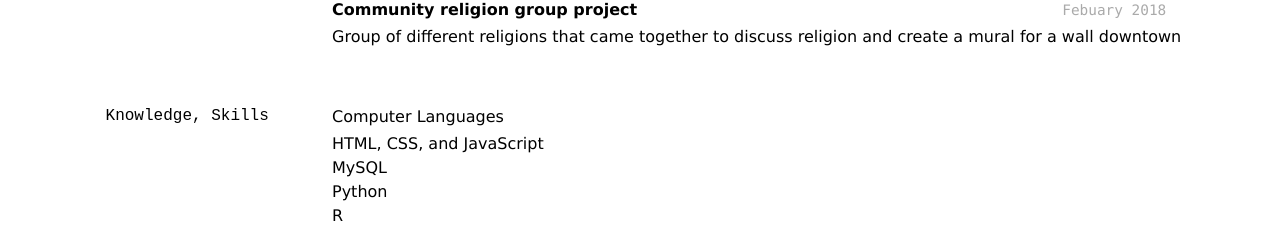
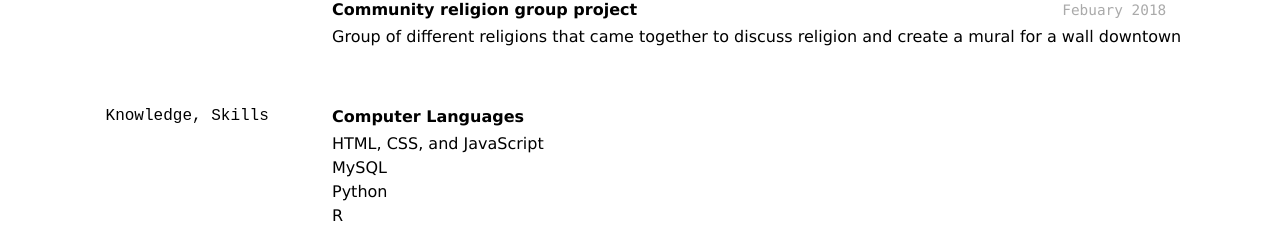
Before and after one commit to byuids-resumes/staheli-resume, a Jekyll site: the page built from docs/index.md, in a window 1280 px wide. Shown: the part 1503-1752 px from the top of the page. Built offline with Jekyll 4.4.1, drawn with Linux system fonts in a browser that asks for light colours.

Commit message:
finished copying

```diff
--- a/docs/index.md
+++ b/docs/index.md
@@ -84,7 +84,7 @@ __Community religion group project__
 
 ### Knowledge, Skills
 
-Computer Languages
+__Computer Languages__
 
 - HTML, CSS, and JavaScript
 - MySQL
```
